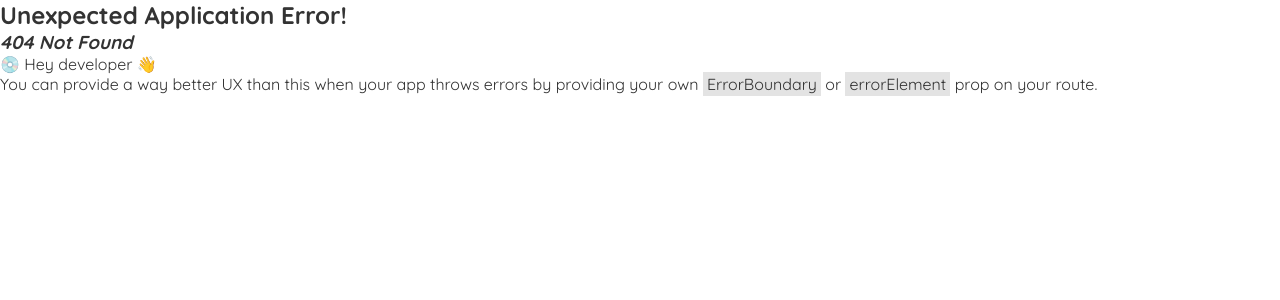
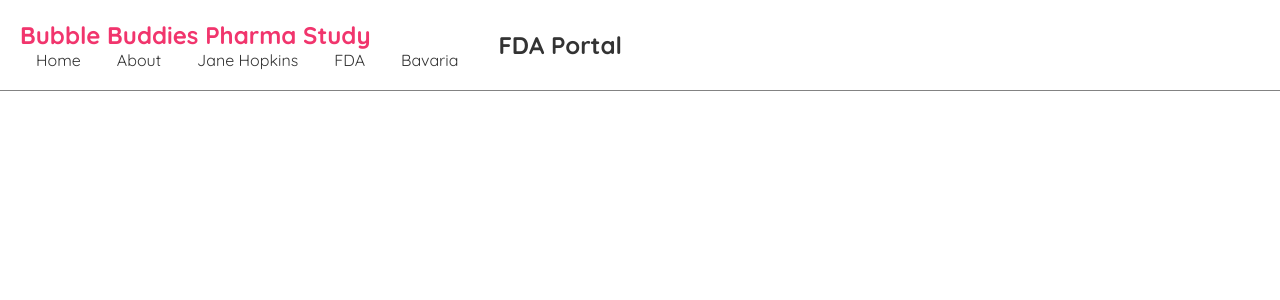
Before and after one commit to FordWanyera/BubbleBuddiesLLC, a React (Create React App) app in the folder src/bubblebuddiesllc/: page /fda in a window 1280 px wide. Before the commit this address had no page. Shown: the top 300 px of the page. Built offline with nearby package versions, Linux system fonts and the light colour scheme.

Commit message:
Added 3 more pages for each user. No clue how to change where the text goes in any of them. Cannot figure out how to use Vendia within the app

```diff
--- a/src/bubblebuddiesllc/src/App.js
+++ b/src/bubblebuddiesllc/src/App.js
@@ -4,6 +4,9 @@ import Navbar from './Navbar';
 //pages
 import Home from './pages/Home'
 import About from './pages/About'
+import JaneHopkins from './pages/JaneHopkins'
+import FDA from './pages/FDA'
+import Bavaria from './pages/Bavaria'
 
 //layouts
 import RootLayout from './layouts/RootLayout';
@@ -13,6 +16,9 @@ const router = createBrowserRouter(
     <Route path='/' element={<RootLayout />}>
       <Route index element ={<Home />} />
       <Route path = "about" element ={<About />} />
+      <Route path = "jane-hopkins" element ={<JaneHopkins />} />
+      <Route path = "fda" element ={<FDA />} />
+      <Route path = "bavaria" element ={<Bavaria />} />
     </Route>
   )
 )
--- a/src/bubblebuddiesllc/src/index.css
+++ b/src/bubblebuddiesllc/src/index.css
@@ -52,7 +52,7 @@
   align-items: center;
   max-width: auto;
   margin: 0 auto;
-  border-bottom: 1px solid #f2f2f2;
+  border-bottom: 1px solid #838383;
 }
 .root-layout h1 {
   color: #f1356d;
@@ -70,3 +70,23 @@
 .root-layout a:hover {
   color: #f1356d;
 }
+
+.home h2 {
+  margin-left: 20px;
+}
+
+.about h2 {
+  margin-left: 20px;
+}
+
+.jane-hopkins h2 {
+  margin-left: 20px;
+}
+
+.fda h2 {
+  margin-left: 20px;
+}
+
+.bavaria h2 {
+  margin-left: 20px;
+}
--- a/src/bubblebuddiesllc/src/layouts/RootLayout.js
+++ b/src/bubblebuddiesllc/src/layouts/RootLayout.js
@@ -6,10 +6,13 @@ export default function RootLayout(){
         <div className="root-layout">
            <header>
             <nav>
-            <h1>Jane Hopkins</h1>
+            <h1>Bubble Buddies Pharma Study</h1>
             <div className="links">
                 <NavLink to="/">Home</NavLink>
                 <NavLink to="about">About</NavLink>
+                <NavLink to="jane-hopkins">Jane Hopkins</NavLink>
+                <NavLink to="fda">FDA</NavLink>
+                <NavLink to="bavaria">Bavaria</NavLink>
             </div>
             </nav>
            </header>
--- /dev/null
+++ b/src/bubblebuddiesllc/src/pages/Bavaria.js
@@ -0,0 +1,7 @@
+export default function About() {
+    return (
+        <div className="bavaria">
+            <h2>Bavaria Portal</h2>
+        </div>
+    )
+}
--- /dev/null
+++ b/src/bubblebuddiesllc/src/pages/FDA.js
@@ -0,0 +1,7 @@
+export default function About() {
+    return (
+        <div className="fda">
+            <h2>FDA Portal</h2>
+        </div>
+    )
+}
--- a/src/bubblebuddiesllc/src/pages/Home.js
+++ b/src/bubblebuddiesllc/src/pages/Home.js
@@ -1,7 +1,7 @@
 const Home = () => {
     return (
         <div className="home">
-            <h2>BubbleBuddiesLLC</h2>
+            <h2>BubbleBuddies Home Page</h2>
         </div>
      );
 }
--- /dev/null
+++ b/src/bubblebuddiesllc/src/pages/JaneHopkins.js
@@ -0,0 +1,7 @@
+export default function About() {
+    return (
+        <div className="jane-hopkins">
+            <h2>Jane Hopkins Portal</h2>
+        </div>
+    )
+}
```
